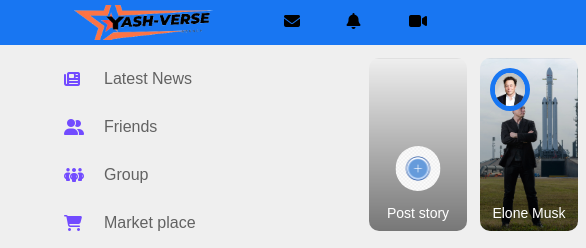
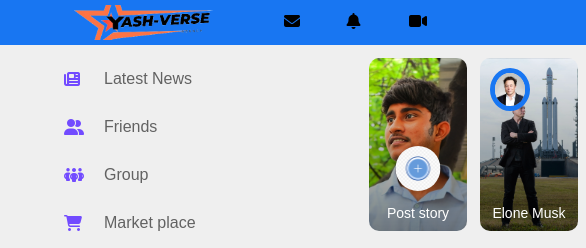
Before and after one commit to yashcode-04/Yashverse-website, a plain HTML site: page index.html in a window 1280 px wide. Shown: the top 248 px of the page, 0-586 px from the left. Drawn offline with Linux system fonts and the light colour scheme; files whose address does not match are found by name.

Commit message:
Update index.css

```diff
--- a/index.css
+++ b/index.css
@@ -282,7 +282,7 @@ nav{
 }
 
 .story1{
-    background-image:linear-gradient(transparent,rgba(0,0,0,0.5)), url(images/yash.png);
+    background-image:linear-gradient(transparent,rgba(0,0,0,0.5)), url(yash.png);
 }
 .story2{
     background-image:linear-gradient(transparent,rgba(0,0,0,0.5)), url(images/story1.webp);
```
